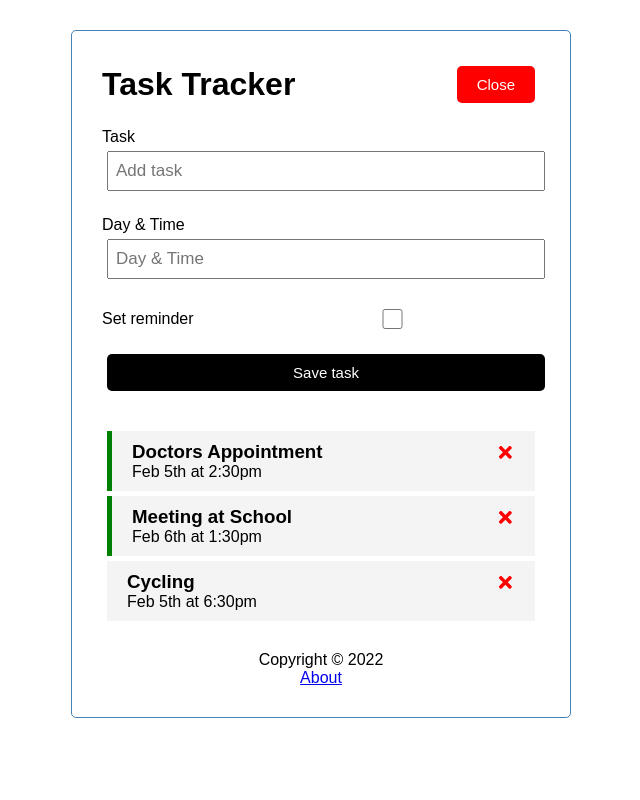
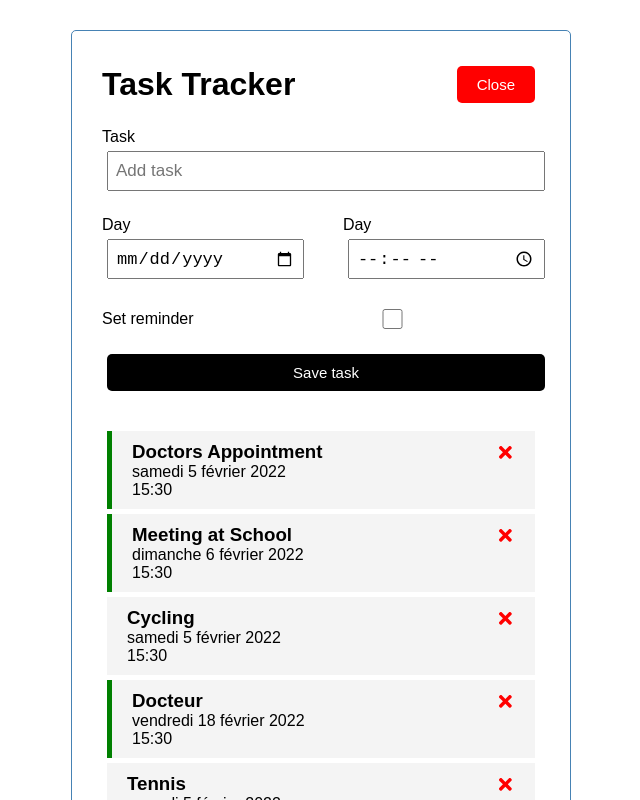
Before and after one commit to nathanLR/React-Task-Tracker, a React (Create React App) app: page / in a window 1280 px wide. Both pictures are taken after a click on the button "Add". Shown: the top 800 px of the page, without its empty margins (319-959 px from the left). Built offline with nearby package versions, Linux system fonts and the light colour scheme; data requests are answered from the project's data file.

Commit message:
Added time input and changed date input

```diff
--- a/db.json
+++ b/db.json
@@ -3,20 +3,37 @@
     {
       "id": 1,
       "text": "Doctors Appointment",
-      "day": "Feb 5th at 2:30pm",
+      "day": "2022-02-05",
+      "hour": "15:30",
       "reminder": true
     },
     {
       "id": 2,
       "text": "Meeting at School",
-      "day": "Feb 6th at 1:30pm",
+      "day": "2022-02-06",
+      "hour": "15:30",
       "reminder": true
     },
     {
       "id": 45,
       "text": "Cycling",
-      "day": "Feb 5th at 6:30pm",
+      "day": "2022-02-05",
+      "hour": "15:30",
       "reminder": false
+    },
+    {
+      "text": "Docteur",
+      "day": "2022-02-18",
+      "hour": "15:30",
+      "reminder": true,
+      "id": 6741
+    },
+    {
+      "text": "Tennis",
+      "day": "2022-02-05",
+      "hour": "20:00",
+      "reminder": false,
+      "id": 9595
     }
   ]
 }
--- a/src/components/AddTask.js
+++ b/src/components/AddTask.js
@@ -4,6 +4,7 @@ const AddTask = ({ onAddTask }) => {
   const [text, setText] = useState("");
   const [day, setDay] = useState("");
   const [reminder, setReminder] = useState(false);
+  const [hour, setHour] = useState("");
 
   const onSubmit = (event) => {
     event.preventDefault();
@@ -15,6 +16,7 @@ const AddTask = ({ onAddTask }) => {
       onAddTask({
         text,
         day,
+        hour,
         reminder,
       });
       clearState();
@@ -23,6 +25,7 @@ const AddTask = ({ onAddTask }) => {
   const clearState = () => {
     setText("");
     setDay("");
+    setHour("");
     setReminder(false);
   };
   return (
@@ -36,14 +39,27 @@ const AddTask = ({ onAddTask }) => {
           onChange={(event) => setText(event.target.value)}
         />
       </div>
-      <div className="form-control">
-        <label>Day & Time</label>
-        <input
-          type="text"
-          placeholder="Day & Time"
-          value={day}
-          onChange={(event) => setDay(event.target.value)}
-        />
+      <div className="form-control flex">
+        <div>
+          <label>Day</label>
+          <input
+            type="date"
+            value={day}
+            onChange={(event) => {
+              setDay(event.target.value);
+            }}
+          />
+        </div>
+        <div>
+          <label>Day</label>
+          <input
+            type="time"
+            value={hour}
+            onChange={(event) => {
+              setHour(event.target.value);
+            }}
+          />
+        </div>
       </div>
       <div className="form-control form-control-check">
         <label>Set reminder</label>
@@ -65,8 +81,7 @@ const AddTask = ({ onAddTask }) => {
 };
 
 AddTask.propTypes = {
-    onAddTask: PropTypes.func.isRequired
-}
-
+  onAddTask: PropTypes.func.isRequired,
+};
 
 export default AddTask;
--- a/src/components/Task.js
+++ b/src/components/Task.js
@@ -2,7 +2,10 @@
 import { FaTimes } from "react-icons/fa";
 const Task = ({ task, onDelete, onRemind }) => {
   return (
-    <div className={task.reminder ? "task reminder" : "task"} onDoubleClick={() => onRemind(task.id)}>
+    <div
+      className={task.reminder ? "task reminder" : "task"}
+      onDoubleClick={() => onRemind(task.id)}
+    >
       <h3>
         {task.text}{" "}
         <FaTimes
@@ -10,7 +13,18 @@ const Task = ({ task, onDelete, onRemind }) => {
           onClick={() => onDelete(task.id)}
         />
       </h3>
-      <p>{task.day}</p>
+      <div className="taskInfos">
+        <p>
+        {new Date(task.day).toLocaleDateString("fr-FR", {
+          weekday: "long",
+          year: "numeric",
+          month: "long",
+          day: "numeric",
+        })}
+      </p>
+      <p>{task.hour}</p>
+      </div>
+
     </div>
   );
 };
--- a/src/index.css
+++ b/src/index.css
@@ -113,7 +113,14 @@ body {
   flex: 2;
   height: 20px;
 }
+.flex{
+  display: flex;
+  justify-content: space-between;
 
+}
+.flex > *{
+ flex: 0 0 45%;
+}
 footer {
   margin-top: 30px;
   text-align: center;
```
